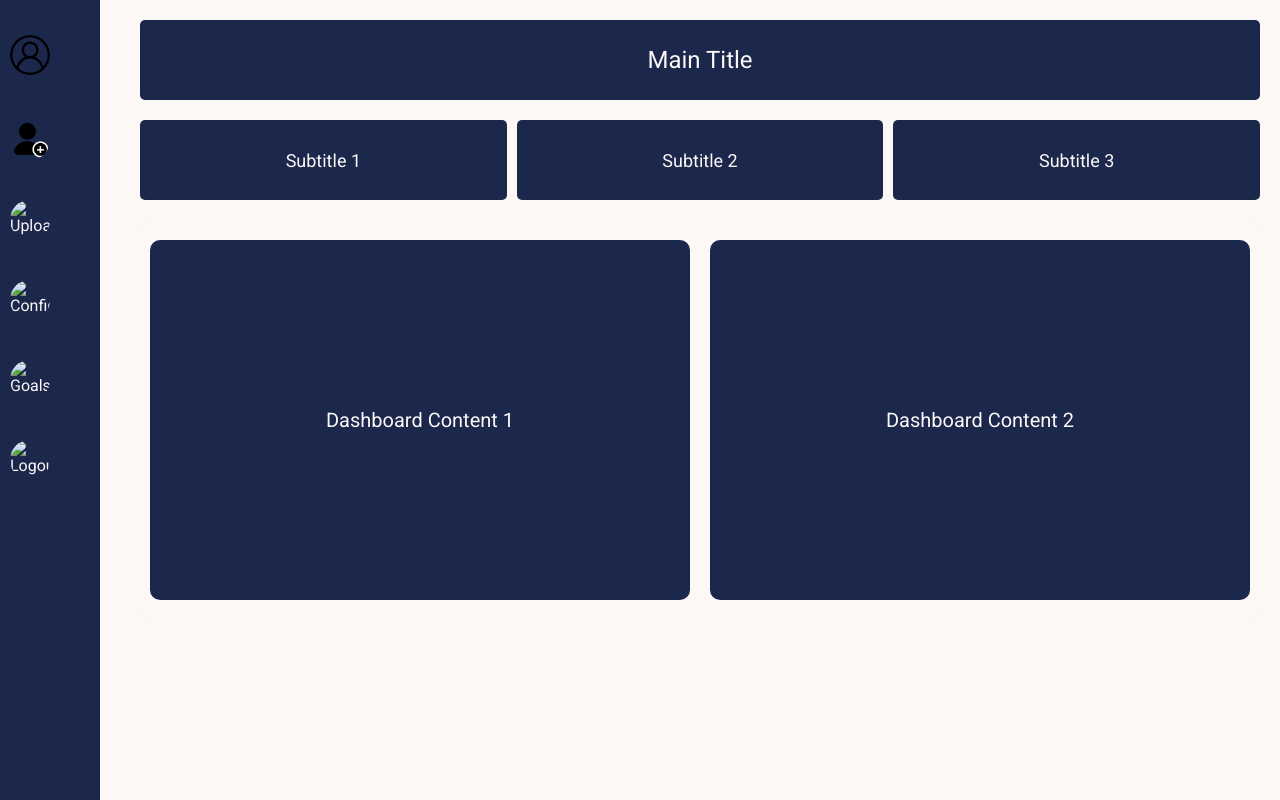
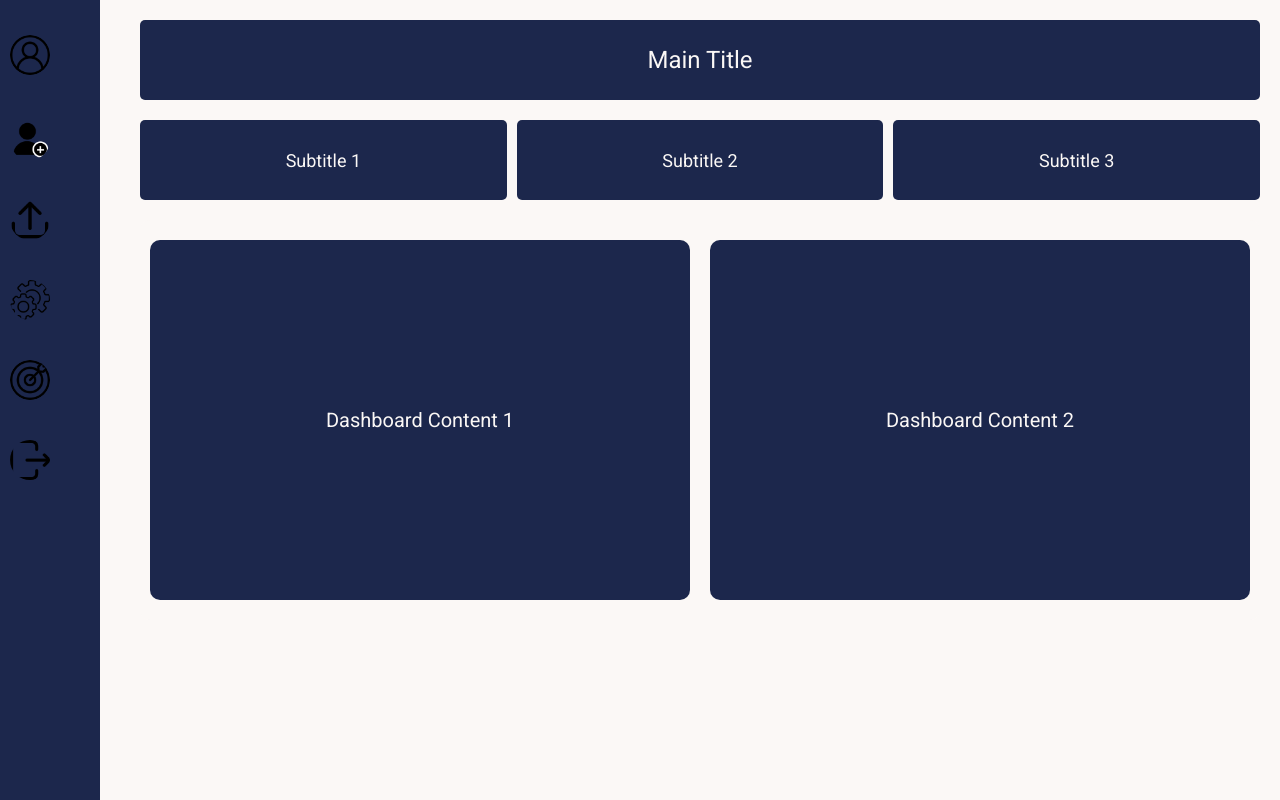
Before and after one commit to Vertex-PI/DashBoard, a plain HTML site: page index.html in a window 1280 px wide. Drawn offline with Linux system fonts and the light colour scheme.

Commit message:
Dash tela 1

```diff
--- a/index.html
+++ b/index.html
@@ -12,10 +12,10 @@
   <div class="sidebar">
     <div class="menu-item user"><img src="Imagens/user.png" alt="User Panel" class="user-image"></div>
     <div class="menu-item"><img src="Imagens/add (1).png" alt="Add User" class="menu-icon"></div>
-    <div class="menu-item"><img src="Imagens/upload.jpg" alt="Upload" class="menu-icon"></div>
-    <div class="menu-item"><img src="Imagens/config.png" alt="Config" class="menu-icon"></div>
-    <div class="menu-item"><img src="Imagens/goals.png" alt="Goals" class="menu-icon"></div>
-    <div class="menu-item"><img src="Imagens/Logout.jpg" alt="Logout" class="menu-icon"></div>
+    <div class="menu-item"><img src="Imagens/upload.png" alt="Upload" class="menu-icon"></div>
+    <div class="menu-item"><img src="Imagens/settings.png" alt="Config" class="menu-icon"></div>
+    <div class="menu-item"><img src="Imagens/goal.png" alt="Goals" class="menu-icon"></div>
+    <div class="menu-item"><img src="Imagens/exit.png" alt="Logout" class="menu-icon"></div>
   </div>
 
   <div class="main-content">
```
Also changed, not shown: Imagens/exit.png (added), Imagens/goal.png (added), Imagens/settings.png (added), Imagens/upload.png (added).
